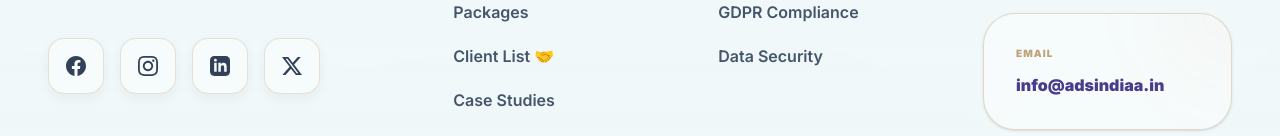
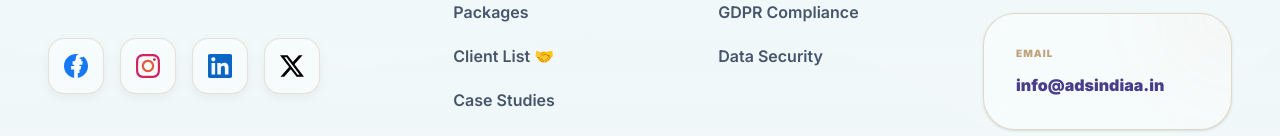
Before and after one commit to Madhumitha132002/adsindiaa, a Next.js app in the folder adsindia-nextjs/: page / in a window 1280 px wide. Shown: the part 10646-10782 px from the top of the page. Built offline with nearby package versions, Linux system fonts and the light colour scheme; no server answers.

Commit message:
Update social icons to real multi-color brand logos

```diff
--- a/adsindia-nextjs/src/components/Footer.js
+++ b/adsindia-nextjs/src/components/Footer.js
@@ -7,8 +7,9 @@ const socialLinks = [
     name: 'Facebook',
     href: 'https://facebook.com/adsindiaa',
     icon: (
-      <svg className="w-5 h-5" fill="currentColor" viewBox="0 0 24 24">
-        <path d="M24 12.073c0-6.627-5.373-12-12-12s-12 5.373-12 12c0 5.99 4.388 10.954 10.125 11.854v-8.385H7.078v-3.47h3.047V9.43c0-3.007 1.792-4.669 4.533-4.669 1.312 0 2.686.235 2.686.235v2.953H15.83c-1.491 0-1.956.925-1.956 1.874v2.25h3.328l-.532 3.47h-2.796v8.385C19.612 23.027 24 18.062 24 12.073z" />
+      <svg className="w-6 h-6" viewBox="0 0 24 24">
+        <path fill="#1877F2" d="M24 12.073c0-6.627-5.373-12-12-12s-12 5.373-12 12c0 5.99 4.388 10.954 10.125 11.854v-8.385H7.078v-3.47h3.047V9.43c0-3.007 1.792-4.669 4.533-4.669 1.312 0 2.686.235 2.686.235v2.953H15.83c-1.491 0-1.956.925-1.956 1.874v2.25h3.328l-.532 3.47h-2.796v8.385C19.612 23.027 24 18.062 24 12.073z" />
+        <path fill="#FFF" d="M15.443 19.103v-8.385h2.796l.532-3.47h-3.328V5.04c0-.95.465-1.874 1.956-1.874h1.528V.213s-1.374-.235-2.686-.235c-2.741 0-4.533 1.662-4.533 4.669v2.595H8.601v3.47h3.047v8.385h3.795z" />
       </svg>
     )
   },
@@ -16,8 +17,17 @@ const socialLinks = [
     name: 'Instagram',
     href: 'https://instagram.com/ads_indiaa',
     icon: (
-      <svg className="w-5 h-5" fill="currentColor" viewBox="0 0 24 24">
-        <path d="M12 2.163c3.204 0 3.584.012 4.85.07 3.252.148 4.771 1.691 4.919 4.919.058 1.265.069 1.645.069 4.849 0 3.205-.012 3.584-.069 4.849-.149 3.225-1.664 4.771-4.919 4.919-1.266.058-1.644.07-4.85.07-3.204 0-3.584-.012-4.849-.07-3.26-.149-4.771-1.699-4.919-4.92-.058-1.265-.07-1.644-.07-4.849 0-3.204.013-3.583.07-4.849.149-3.227 1.664-4.771 4.919-4.919 1.266-.057 1.645-.069 4.849-.069zm0-2.163c-3.259 0-3.667.014-4.947.072-4.358.2-6.78 2.618-6.98 6.98-.059 1.281-.073 1.689-.073 4.948 0 3.259.014 3.668.072 4.948.2 4.358 2.618 6.78 6.98 6.98 1.281.058 1.689.072 4.948.072 3.259 0 3.668-.014 4.948-.072 4.354-.2 6.782-2.618 6.979-6.98.059-1.28.073-1.689.073-4.948 0-3.259-.014-3.667-.072-4.947-.196-4.354-2.617-6.78-6.979-6.98-1.281-.059-1.69-.073-4.949-.073zm0 5.838c-3.403 0-6.162 2.759-6.162 6.162s2.759 6.163 6.162 6.163 6.162-2.759 6.162-6.163-2.759-6.162-6.162-6.162zm0 10.162c-2.209 0-4-1.79-4-4 0-2.209 1.791-4 4-4s4 1.791 4 4c0 2.21-1.791 4-4 4zm6.406-11.845c-.796 0-1.441.645-1.441 1.44s.645 1.44 1.441 1.44c.795 0 1.439-.645 1.439-1.44s-.644-1.44-1.439-1.44z" />
+      <svg className="w-6 h-6" viewBox="0 0 24 24">
+        <defs>
+          <radialGradient id="instagram-gradient" cx="0" cy="0" r="1" gradientUnits="userSpaceOnUse" gradientTransform="translate(12 12) rotate(45) scale(16.9706)">
+            <stop stopColor="#f09433" />
+            <stop offset="0.25" stopColor="#e6683c" />
+            <stop offset="0.5" stopColor="#dc2743" />
+            <stop offset="0.75" stopColor="#cc2366" />
+            <stop offset="1" stopColor="#bc1888" />
+          </radialGradient>
+        </defs>
+        <path fill="url(#instagram-gradient)" d="M12 2.163c3.204 0 3.584.012 4.85.07 3.252.148 4.771 1.691 4.919 4.919.058 1.265.069 1.645.069 4.849 0 3.205-.012 3.584-.069 4.849-.149 3.225-1.664 4.771-4.919 4.919-1.266.058-1.644.07-4.85.07-3.204 0-3.584-.012-4.849-.07-3.26-.149-4.771-1.699-4.919-4.92-.058-1.265-.07-1.644-.07-4.849 0-3.204.013-3.583.07-4.849.149-3.227 1.664-4.771 4.919-4.919 1.266-.057 1.645-.069 4.849-.069v.001zm0-2.163c-3.259 0-3.667.014-4.947.072-4.358.2-6.78 2.618-6.98 6.98-.059 1.281-.073 1.689-.073 4.948 0 3.259.014 3.668.072 4.948.2 4.358 2.618 6.78 6.98 6.98 1.281.058 1.689.072 4.948.072 3.259 0 3.668-.014 4.948-.072 4.354-.2 6.782-2.618 6.979-6.98.059-1.28.073-1.689.073-4.948 0-3.259-.014-3.667-.072-4.947-.196-4.354-2.617-6.78-6.979-6.98-1.281-.059-1.69-.073-4.949-.073v.001zm0 5.838c-3.403 0-6.162 2.759-6.162 6.162s2.759 6.163 6.162 6.163 6.162-2.759 6.162-6.163-2.759-6.162-6.162-6.162zm0 10.162c-2.209 0-4-1.79-4-4 0-2.209 1.791-4 4-4s4 1.791 4 4c0 2.21-1.791 4-4 4zm6.406-11.845c-.796 0-1.441.645-1.441 1.44s.645 1.44 1.441 1.44c.795 0 1.439-.645 1.439-1.44s-.644-1.44-1.439-1.44z" />
       </svg>
     )
   },
@@ -25,8 +35,8 @@ const socialLinks = [
     name: 'LinkedIn',
     href: 'https://linkedin.com/company/ads-indiaa',
     icon: (
-      <svg className="w-5 h-5" fill="currentColor" viewBox="0 0 24 24">
-        <path d="M19 0h-14c-2.761 0-5 2.239-5 5v14c0 2.761 2.239 5 5 5h14c2.762 0 5-2.238 5-5v-14c0-2.761-2.238-5-5-5zm-11 19h-3v-11h3v11zm-1.5-12.268c-.966 0-1.75-.79-1.75-1.764s.784-1.764 1.75-1.764 1.75.79 1.75 1.764-.783 1.764-1.75 1.764zm13.5 12.268h-3v-5.604c0-3.368-4-3.113-4 0v5.604h-3v-11h3v1.765c1.396-2.586 7-2.777 7 2.476v6.759z" />
+      <svg className="w-6 h-6" viewBox="0 0 24 24">
+        <path fill="#0A66C2" d="M22.23 0H1.77C.8 0 0 .77 0 1.72v20.56C0 23.23.8 24 1.77 24h20.46c.98 0 1.77-.77 1.77-1.72V1.72C24 .77 23.2 0 22.23 0zM7.12 20.45H3.56V9h3.56v11.45zM5.34 7.43c-1.14 0-2.06-.92-2.06-2.06 0-1.14.92-2.06 2.06-2.06 1.14 0 2.06.92 2.06 2.06 0 1.14-.92 2.06-2.06 2.06zM20.45 20.45h-3.56v-5.57c0-1.33-.03-3.04-1.85-3.04-1.85 0-2.14 1.45-2.14 2.95v5.66h-3.56V9h3.42v1.56h.05c.48-.91 1.65-1.86 3.39-1.86 3.62 0 4.29 2.38 4.29 5.48v6.27z" />
       </svg>
     )
   },
@@ -34,8 +44,8 @@ const socialLinks = [
     name: 'X',
     href: 'https://twitter.com/adsindiaa',
     icon: (
-      <svg className="w-5 h-5" fill="currentColor" viewBox="0 0 24 24">
-        <path d="M18.901 1.153h3.68l-8.04 9.19L24 22.846h-7.406l-5.8-7.584-6.638 7.584H.474l8.6-9.83L0 1.154h7.594l5.243 6.932 6.064-6.932zm-1.293 19.494h2.039L6.482 3.239h-2.19l13.316 17.408z" />
+      <svg className="w-6 h-6" viewBox="0 0 24 24">
+        <path fill="#000" d="M18.901 1.153h3.68l-8.04 9.19L24 22.846h-7.406l-5.8-7.584-6.638 7.584H.474l8.6-9.83L0 1.154h7.594l5.243 6.932 6.064-6.932zm-1.293 19.494h2.039L6.482 3.239h-2.19l13.316 17.408z" />
       </svg>
     )
   }
```
